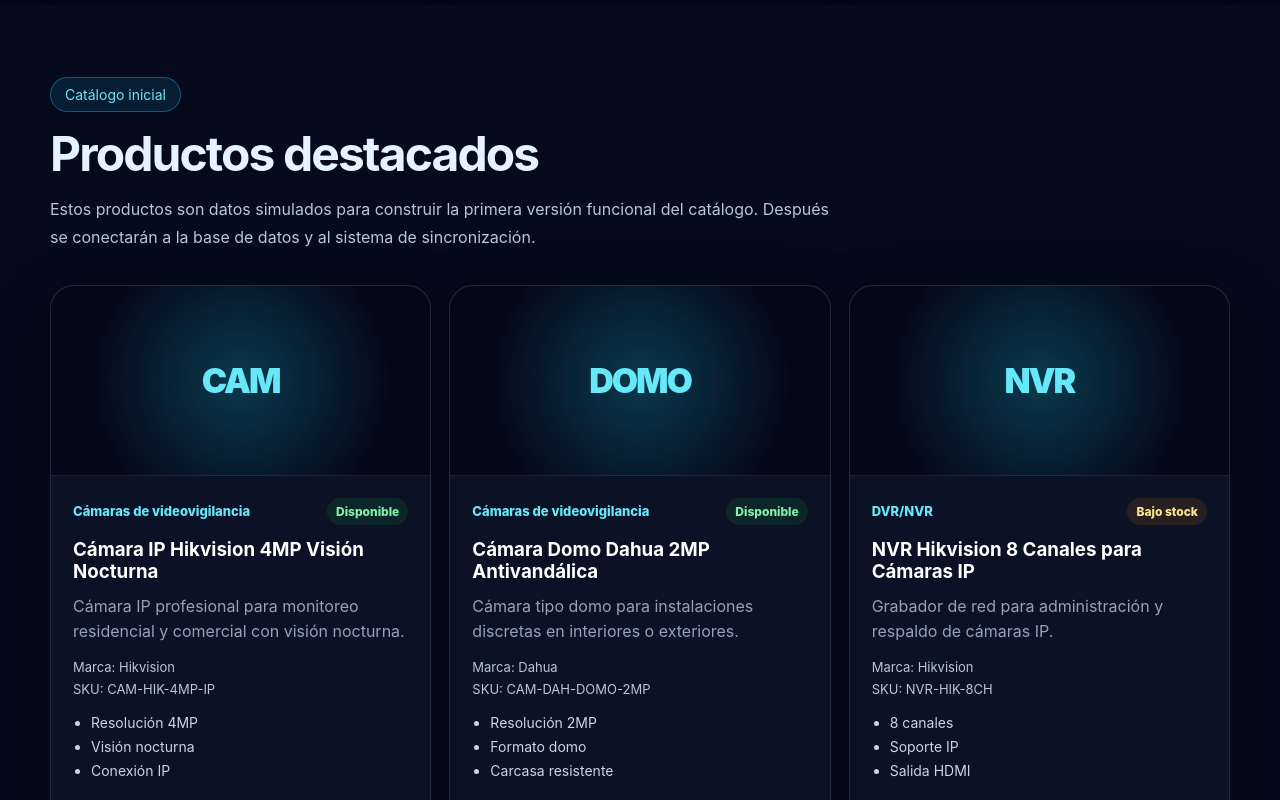
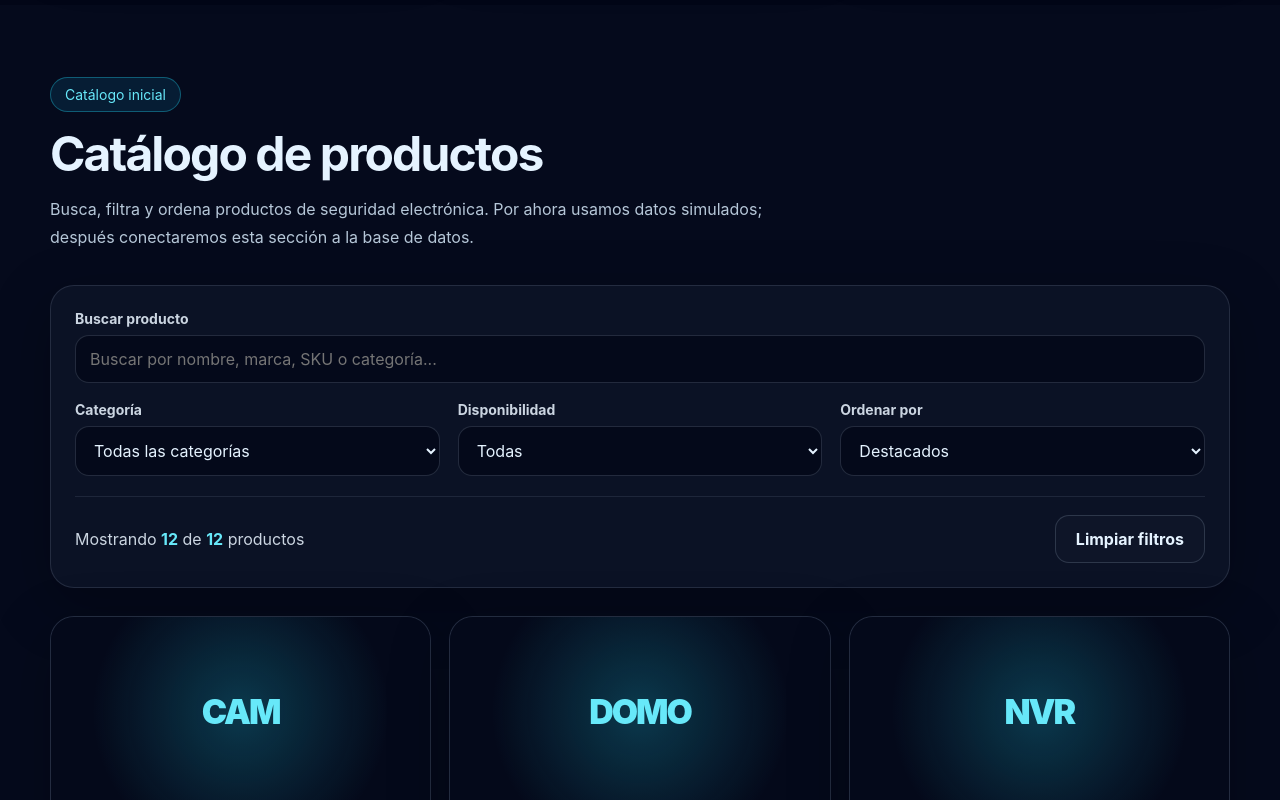
Before and after one commit to Luisitooxt/PulsarMarketPlace, a Nuxt app: page / in a window 1280 px wide. Shown: the part 1780-2580 px from the top of the page. Built offline with nearby package versions, Linux system fonts and the light colour scheme.

Commit message:
Add product catalog filters

```diff
--- a/app/app.vue
+++ b/app/app.vue
@@ -1,7 +1,59 @@
 <script setup lang="ts">
-import { products } from '~/data/products'
+import { computed, ref } from 'vue'
+import { categories, products } from '~/data/products'
 
-const featuredProducts = products.filter((product) => product.featured).slice(0, 6)
+const searchQuery = ref('')
+const selectedCategory = ref('all')
+const selectedAvailability = ref('all')
+const selectedSort = ref('featured')
+
+const filteredProducts = computed(() => {
+  let result = [...products]
+
+  if (searchQuery.value.trim()) {
+    const query = searchQuery.value.toLowerCase().trim()
+
+    result = result.filter((product) =>
+      product.name.toLowerCase().includes(query) ||
+      product.brand.toLowerCase().includes(query) ||
+      product.sku.toLowerCase().includes(query) ||
+      product.categoryLabel.toLowerCase().includes(query)
+    )
+  }
+
+  if (selectedCategory.value !== 'all') {
+    result = result.filter((product) => product.category === selectedCategory.value)
+  }
+
+  if (selectedAvailability.value !== 'all') {
+    result = result.filter((product) => product.availability === selectedAvailability.value)
+  }
+
+  if (selectedSort.value === 'price-asc') {
+    result.sort((a, b) => a.price - b.price)
+  }
+
+  if (selectedSort.value === 'price-desc') {
+    result.sort((a, b) => b.price - a.price)
+  }
+
+  if (selectedSort.value === 'name') {
+    result.sort((a, b) => a.name.localeCompare(b.name))
+  }
+
+  if (selectedSort.value === 'featured') {
+    result.sort((a, b) => Number(b.featured) - Number(a.featured))
+  }
+
+  return result
+})
+
+const resetFilters = () => {
+  searchQuery.value = ''
+  selectedCategory.value = 'all'
+  selectedAvailability.value = 'all'
+  selectedSort.value = 'featured'
+}
 </script>
 
 <template>
@@ -54,8 +106,8 @@
                 <span>Categorías principales</span>
               </div>
               <div>
-                <strong>24/7</strong>
-                <span>Catálogo disponible</span>
+                <strong>{{ products.length }}</strong>
+                <span>Productos iniciales</span>
               </div>
               <div>
                 <strong>MXN</strong>
@@ -168,19 +220,88 @@
         <div class="container">
           <div class="section-heading">
             <span class="badge">Catálogo inicial</span>
-            <h2>Productos destacados</h2>
+            <h2>Catálogo de productos</h2>
             <p>
-              Estos productos son datos simulados para construir la primera versión funcional
-              del catálogo. Después se conectarán a la base de datos y al sistema de sincronización.
+              Busca, filtra y ordena productos de seguridad electrónica. Por ahora usamos
+              datos simulados; después conectaremos esta sección a la base de datos.
             </p>
           </div>
 
-          <div class="featured-grid">
+          <div class="catalog-toolbar card">
+            <div class="search-box">
+              <label for="search">Buscar producto</label>
+              <input
+                id="search"
+                v-model="searchQuery"
+                type="text"
+                placeholder="Buscar por nombre, marca, SKU o categoría..."
+              >
+            </div>
+
+            <div class="filter-grid">
+              <div>
+                <label for="category">Categoría</label>
+                <select id="category" v-model="selectedCategory">
+                  <option value="all">Todas las categorías</option>
+                  <option
+                    v-for="category in categories"
+                    :key="category.id"
+                    :value="category.id"
+                  >
+                    {{ category.name }}
+                  </option>
+                </select>
+              </div>
+
+              <div>
+                <label for="availability">Disponibilidad</label>
+                <select id="availability" v-model="selectedAvailability">
+                  <option value="all">Todas</option>
+                  <option value="disponible">Disponible</option>
+                  <option value="bajo-stock">Bajo stock</option>
+                  <option value="agotado">Agotado</option>
+                </select>
+              </div>
+
+              <div>
+                <label for="sort">Ordenar por</label>
+                <select id="sort" v-model="selectedSort">
+                  <option value="featured">Destacados</option>
+                  <option value="price-asc">Precio menor a mayor</option>
+                  <option value="price-desc">Precio mayor a menor</option>
+                  <option value="name">Nombre A-Z</option>
+                </select>
+              </div>
+            </div>
+
+            <div class="catalog-summary">
+              <span>
+                Mostrando <strong>{{ filteredProducts.length }}</strong> de
+                <strong>{{ products.length }}</strong> productos
+              </span>
+
+              <button class="btn btn-secondary" @click="resetFilters">
+                Limpiar filtros
+              </button>
+            </div>
+          </div>
+
+          <div v-if="filteredProducts.length" class="featured-grid">
             <ProductCard
-              v-for="product in featuredProducts"
+              v-for="product in filteredProducts"
               :key="product.id"
               :product="product"
             />
+          </div>
+
+          <div v-else class="empty-state card">
+            <h3>No encontramos productos</h3>
+            <p>
+              Intenta limpiar los filtros o buscar con otra palabra clave.
+            </p>
+            <button class="btn btn-primary" @click="resetFilters">
+              Ver todos los productos
+            </button>
           </div>
         </div>
       </section>
@@ -353,7 +474,8 @@
 
 .panel-header,
 .footer-content,
-.checkout-summary div {
+.checkout-summary div,
+.catalog-summary {
   display: flex;
   justify-content: space-between;
   align-items: center;
@@ -406,7 +528,8 @@
 }
 
 .cart-item strong,
-.checkout-summary strong {
+.checkout-summary strong,
+.catalog-summary strong {
   color: #67e8f9;
 }
 
@@ -482,6 +605,72 @@
   background: rgba(15, 23, 42, 0.28);
 }
 
+.catalog-toolbar {
+  padding: 24px;
+  margin-bottom: 28px;
+}
+
+.search-box {
+  margin-bottom: 18px;
+}
+
+.search-box label,
+.filter-grid label {
+  display: block;
+  margin-bottom: 8px;
+  color: #cbd5e1;
+  font-weight: 700;
+  font-size: 14px;
+}
+
+input,
+select {
+  width: 100%;
+  border: 1px solid rgba(148, 163, 184, 0.22);
+  border-radius: 14px;
+  padding: 13px 14px;
+  background: rgba(2, 6, 23, 0.72);
+  color: #e5f3ff;
+  outline: none;
+}
+
+input:focus,
+select:focus {
+  border-color: rgba(34, 211, 238, 0.7);
+}
+
+.filter-grid {
+  display: grid;
+  grid-template-columns: repeat(3, 1fr);
+  gap: 18px;
+}
+
+.catalog-summary {
+  margin-top: 20px;
+  padding-top: 18px;
+  border-top: 1px solid rgba(148, 163, 184, 0.14);
+  gap: 16px;
+}
+
+.catalog-summary span {
+  color: #cbd5e1;
+}
+
+.empty-state {
+  padding: 44px;
+  text-align: center;
+}
+
+.empty-state h3 {
+  margin: 0 0 8px;
+  color: white;
+}
+
+.empty-state p {
+  margin: 0 0 22px;
+  color: #94a3b8;
+}
+
 .purchase-card {
   padding: 34px;
   display: grid;
@@ -548,14 +737,15 @@
 
   .hero-stats,
   .category-grid,
-  .featured-grid {
+  .featured-grid,
+  .filter-grid {
     grid-template-columns: 1fr;
   }
 
+  .catalog-summary,
   .footer-content {
     align-items: flex-start;
     flex-direction: column;
-    gap: 8px;
   }
 }
 </style>
```
